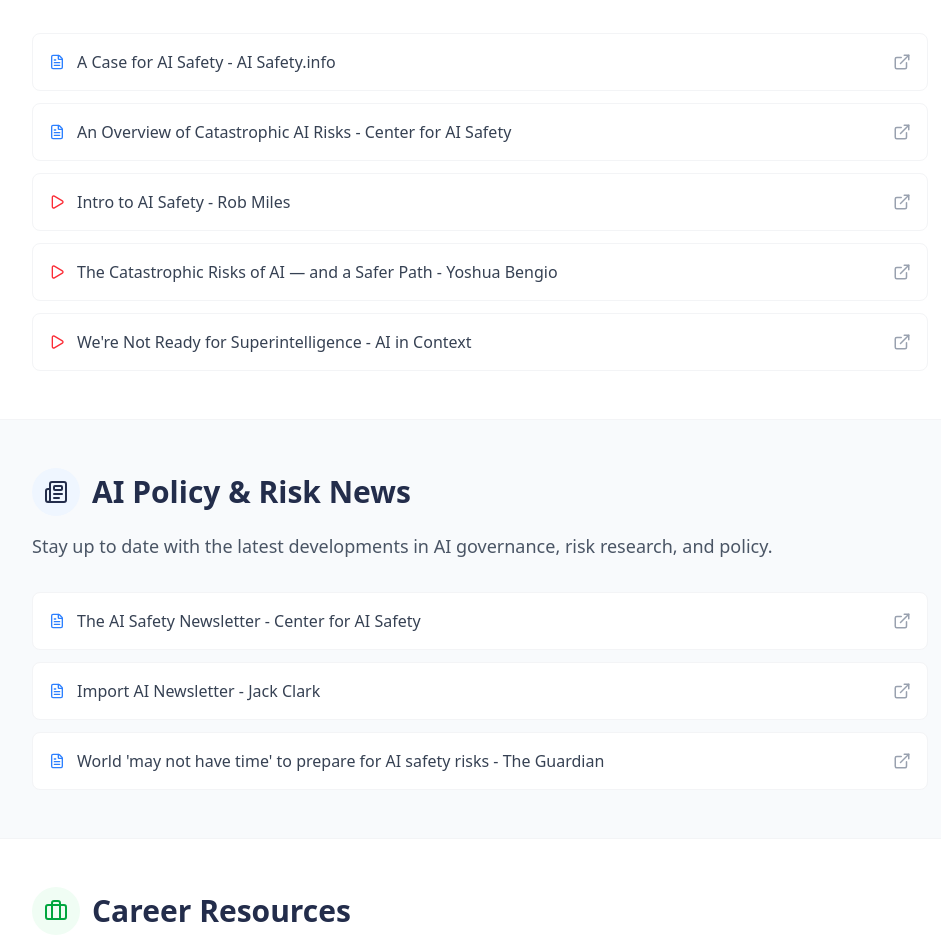
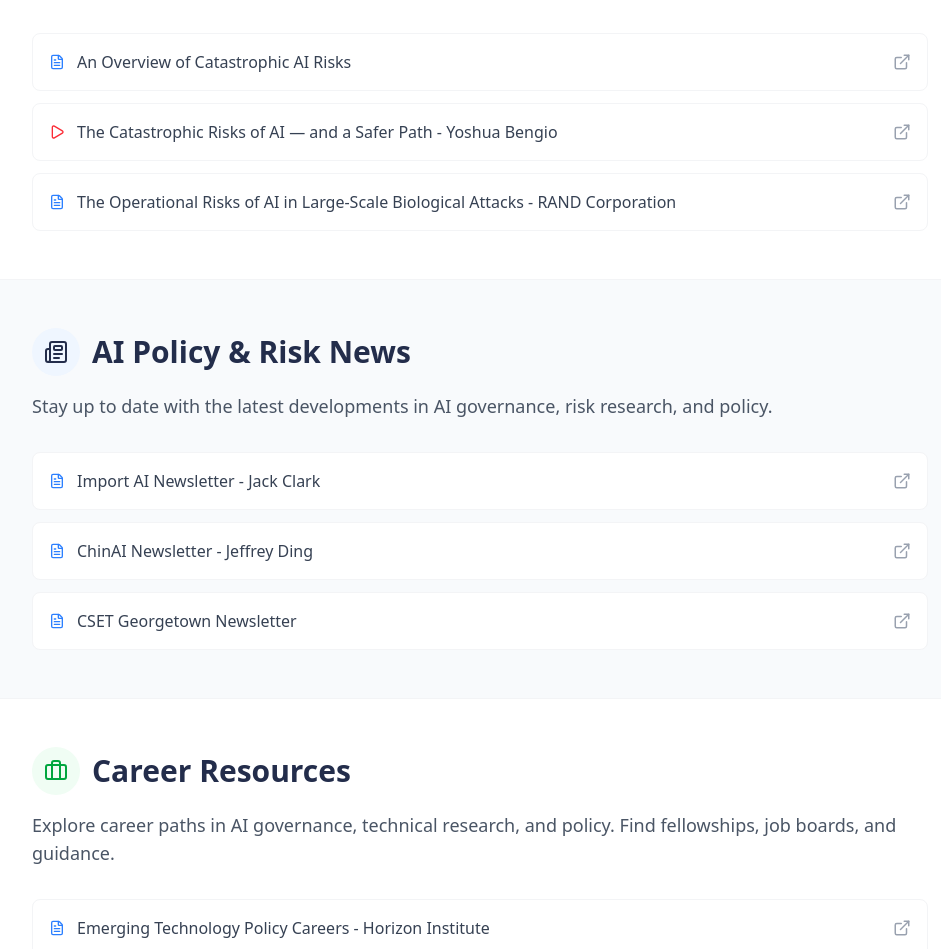
Before and after one commit to Virginia-AI-Security-Initiative/VAISI_Website, a Next.js app: page /resources in a window 1280 px wide. Shown: the part 503-1452 px from the top of the page, without its empty margins (160-1101 px from the left). Built offline with nearby package versions, Linux system fonts and the light colour scheme; a web font is replaced by a local one.

Commit message:
update resources on resources page

```diff
--- a/app/resources/page.tsx
+++ b/app/resources/page.tsx
@@ -3,25 +3,19 @@
 
 // Resource data organized by section
 const introResources = [
-    { title: "A Case for AI Safety - AI Safety.info", url: "https://aisafety.info/questions/NM3T/", type: "article" as const },
-    { title: "An Overview of Catastrophic AI Risks - Center for AI Safety", url: "https://safe.ai/ai-risk", type: "article" as const },
-    { title: "Intro to AI Safety - Rob Miles", url: "https://www.youtube.com/watch?v=pYXy-A4siMw&t=1s", type: "video" as const },
+    { title: "An Overview of Catastrophic AI Risks", url: "https://safe.ai/ai-risk", type: "article" as const },
     { title: "The Catastrophic Risks of AI — and a Safer Path - Yoshua Bengio", url: "https://www.youtube.com/watch?v=qe9QSCF-d88", type: "video" as const },
-    { title: "We're Not Ready for Superintelligence - AI in Context", url: "https://www.youtube.com/watch?v=5KVDDfAkRgc", type: "video" as const },
-    //{ title: "Unresolved Debates About the Future of AI - Helen Toner", url: "https://open.substack.com/pub/helentoner/p/unresolved-debates-about-the-future?utm_campaign=post-expanded-share&utm_medium=web", type: "article" as const },
-    //{ title: "Long Timelines to Advanced AI Have Been Overestimated - Helen Toner", url: "https://open.substack.com/pub/helentoner/p/long-timelines-to-advanced-ai-have?utm_campaign=post-expanded-share&utm_medium=web", type: "article" as const },
+    { title: "The Operational Risks of AI in Large-Scale Biological Attacks - RAND Corporation", url: "https://www.rand.org/pubs/research_reports/RRA2977-2.html", type: "article" as const },
 ];
 
 const newsResources = [
-    { title: "The AI Safety Newsletter - Center for AI Safety", url: "https://safe.ai/newsletter", type: "article" as const },
     { title: "Import AI Newsletter - Jack Clark", url: "https://jack-clark.net/", type: "article" as const },
-    { title: "World 'may not have time' to prepare for AI safety risks - The Guardian", url: "https://www.theguardian.com/technology/2026/jan/04/world-may-not-have-time-to-prepare-for-ai-safety-risks-says-leading-researcher", type: "article" as const },
+    { title: "ChinAI Newsletter - Jeffrey Ding", url: "https://chinai.substack.com/", type: "article" as const },
+    { title: "CSET Georgetown Newsletter", url: "https://cset.georgetown.edu/newsletters/", type: "article" as const },
 ];
 
 const careerResources = [
-    { title: "How to Use Your Career to Reduce Risks from AI - 80,000 Hours", url: "https://80000hours.org/agi/", type: "article" as const },
-    { title: "AI Safety Career Advice - Rob Miles", url: "https://www.youtube.com/watch?v=OpufM6yK4Go", type: "video" as const },
-    { title: "Find Your Place in the AI Safety Ecosystem - AISafety.com", url: "https://www.aisafety.com/", type: "article" as const },
+    { title: "Emerging Technology Policy Careers - Horizon Institute", url: "https://emergingtechpolicy.org/", type: "article" as const },
     { title: "BlueDot Impact Courses", url: "https://bluedot.org/", type: "article" as const },
 ];
 
```
